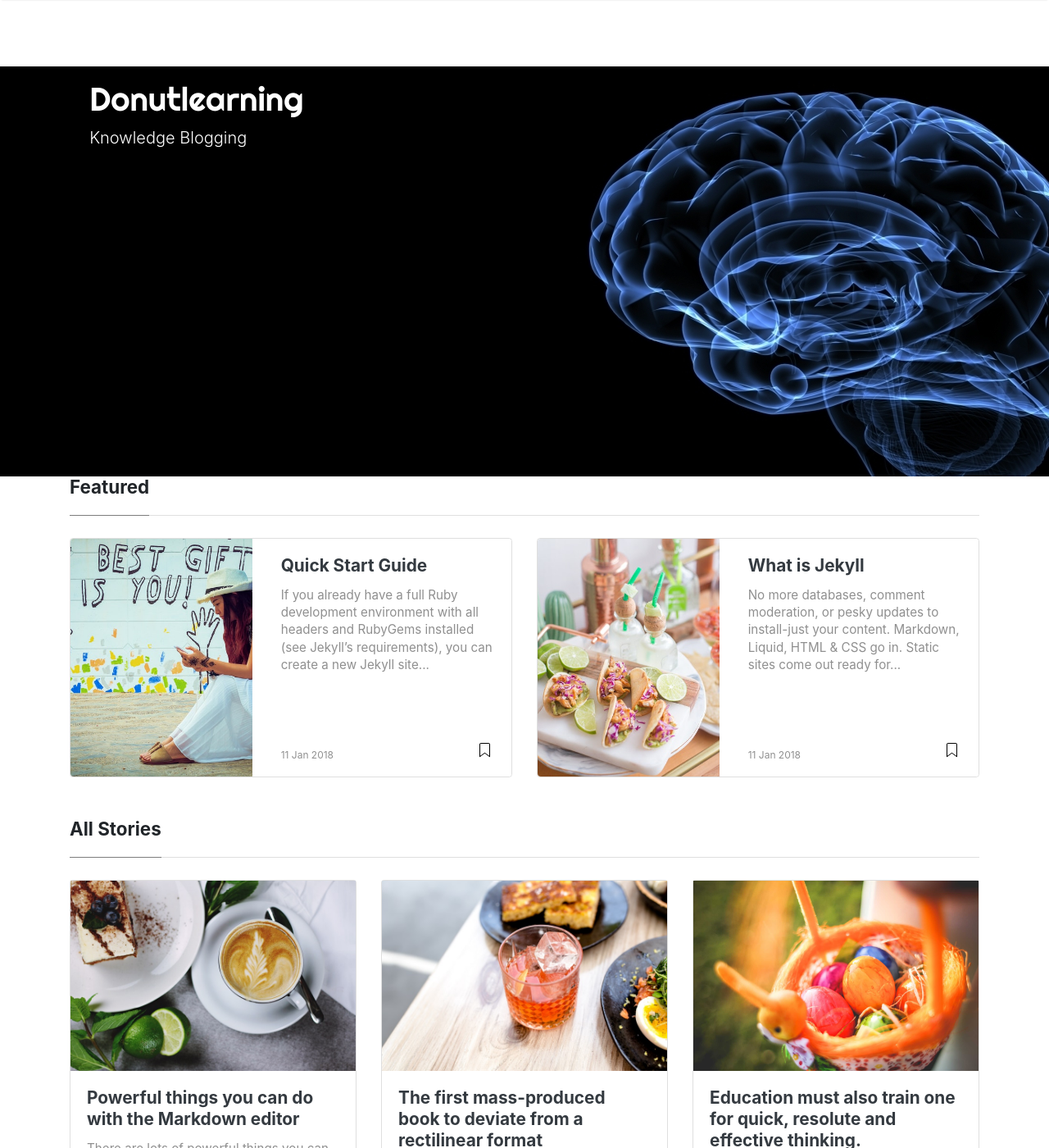
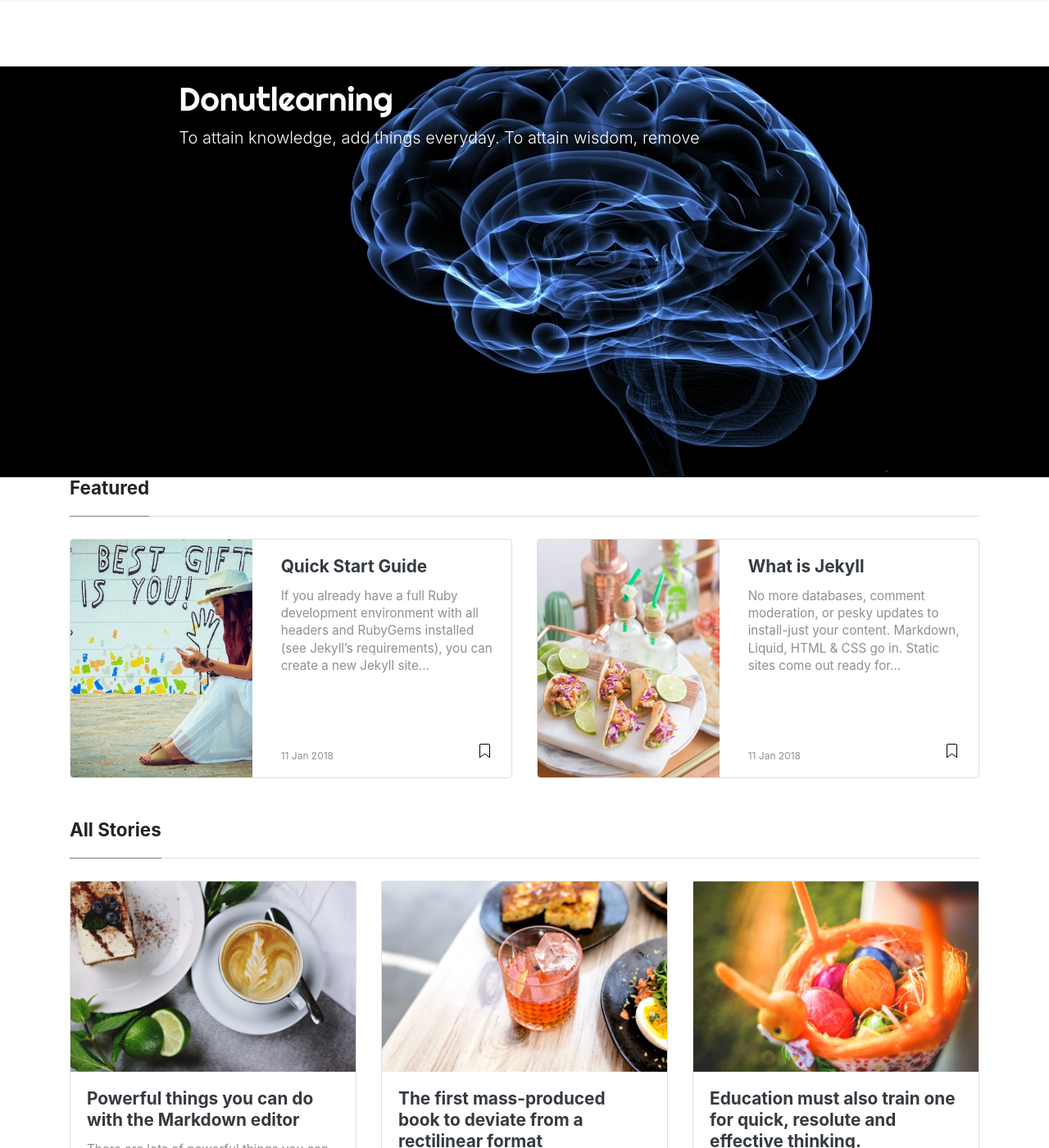
Before and after one commit to shreyasrh9/shreyasrh9.github.io, a Jekyll site: the page built from index.html, in a window 1280 px wide and 1400 px high. Shown: the whole window at 82% size. Built offline with Jekyll 4.4.1, drawn with Linux system fonts in a browser that asks for light colours; nearby versions of some CDN libraries; the list of posts is cut into pages by our own code; comment, search, counter and statistics services are not loaded; some of the changed text lies outside the part shown.

Commit message:
brain stuff finalised

```diff
--- a/_config.yml
+++ b/_config.yml
@@ -1,6 +1,7 @@
 # Site
 name: "Donutlearning"
-description: "Knowledge Blogging"
+description: To attain knowledge, add things everyday. To attain wisdom, remove things every day
+
 meta_description: "Jekyll template, Medium styled, free for bloggers."
 logo: 'assets/images/logo.png'
 brain: 'assets/images/brain.jpg'
--- a/_layouts/default.html
+++ b/_layouts/default.html
@@ -1,5 +1,6 @@
 <!DOCTYPE html>
 <html lang="en">
+
 <head>
     <meta charset="utf-8">
     <meta name="viewport" content="width=device-width, initial-scale=1, shrink-to-fit=no">
@@ -8,11 +9,14 @@
 
     <title>{{ page.title }} | {{site.name}}</title>
 
-{% if page.description %}<meta name="description" content="{{ page.description }}">{% endif %}
+    {% if page.description %}
+    <meta name="description" content="{{ page.description }}">{% endif %}
 
-<link rel="stylesheet" href="https://stackpath.bootstrapcdn.com/bootstrap/4.1.3/css/bootstrap.min.css" integrity="sha384-MCw98/SFnGE8fJT3GXwEOngsV7Zt27NXFoaoApmYm81iuXoPkFOJwJ8ERdknLPMO" crossorigin="anonymous">
+    <link rel="stylesheet" href="https://stackpath.bootstrapcdn.com/bootstrap/4.1.3/css/bootstrap.min.css" integrity="sha384-MCw98/SFnGE8fJT3GXwEOngsV7Zt27NXFoaoApmYm81iuXoPkFOJwJ8ERdknLPMO"
+        crossorigin="anonymous">
 
-<link rel="stylesheet" href="https://use.fontawesome.com/releases/v5.0.13/css/all.css" integrity="sha384-DNOHZ68U8hZfKXOrtjWvjxusGo9WQnrNx2sqG0tfsghAvtVlRW3tvkXWZh58N9jp" crossorigin="anonymous">
+    <link rel="stylesheet" href="https://use.fontawesome.com/releases/v5.0.13/css/all.css" integrity="sha384-DNOHZ68U8hZfKXOrtjWvjxusGo9WQnrNx2sqG0tfsghAvtVlRW3tvkXWZh58N9jp"
+        crossorigin="anonymous">
 
     <link href="https://fonts.googleapis.com/css?family=Righteous%7CMerriweather:300,300i,400,400i,700,700i" rel="stylesheet">
 
@@ -24,10 +28,12 @@
 
 {% if jekyll.environment == 'production' %}
 <script>
-  (function(i,s,o,g,r,a,m){i['GoogleAnalyticsObject']=r;i[r]=i[r]||function(){
-  (i[r].q=i[r].q||[]).push(arguments)},i[r].l=1*new Date();a=s.createElement(o),
-  m=s.getElementsByTagName(o)[0];a.async=1;a.src=g;m.parentNode.insertBefore(a,m)
-  })(window,document,'script','//www.google-analytics.com/analytics.js','ga');
+    (function (i, s, o, g, r, a, m) {
+    i['GoogleAnalyticsObject'] = r; i[r] = i[r] || function () {
+        (i[r].q = i[r].q || []).push(arguments)
+    }, i[r].l = 1 * new Date(); a = s.createElement(o),
+        m = s.getElementsByTagName(o)[0]; a.async = 1; a.src = g; m.parentNode.insertBefore(a, m)
+    })(window, document, 'script', '//www.google-analytics.com/analytics.js', 'ga');
 
     ga('create', '{{site.google_analytics}}', 'auto');
     ga('send', 'pageview');
@@ -35,6 +41,7 @@
 {% endif %}
 
 {% capture layout %}{% if page.layout %}layout-{{ page.layout }}{% endif %}{% endcapture %}
+
 <body class="{{ layout }}">
 
 
@@ -50,7 +57,8 @@
             </a>
             <!-- End Logo -->
 
-    <button class="navbar-toggler" type="button" data-toggle="collapse" data-target="#navbarMediumish" aria-controls="navbarSupportedContent" aria-expanded="false" aria-label="Toggle navigation">
+            <button class="navbar-toggler" type="button" data-toggle="collapse" data-target="#navbarMediumish"
+                aria-controls="navbarSupportedContent" aria-expanded="false" aria-label="Toggle navigation">
                 <span class="navbar-toggler-icon"></span>
             </button>
 
@@ -100,18 +108,16 @@
 </div> -->
 
         <div class="row">
-        <div class="col-1" style="background-color: black">
+            <div class="col-2" style="background-color: black">
 
             </div>
-        <div class="col-5" style="background-color: black;color: white">
+            <div class="brain col-10">
                 <div class="mainheading">
                     <h1 class="sitetitle">{{ site.name }}</h1>
-                    <p class="lead">
-                         {{ site.description }}
-                    </p>
+                    <p class="lead"></p>
                 </div>
             </div>
-        <div class="col" style="background-image: url('/assets/images/brain.jpg'); transform: translate3d(0px, 0px, 0px); opacity: 1;background-repeat: no-repeat;background-color: black;">
+            <div class="col" style="background-color: black;color: white">
 
             </div>
         </div>
@@ -134,17 +140,21 @@
 ================================================== -->
             <div class="alertbar">
                 <div class="container text-center">
-		<span><img src="{{ site.baseurl }}/{{ site.logo }}" alt="{{site.title}}"> &nbsp; Never miss a <b>story</b> from us, subscribe to our newsletter</span>
-        <form action="{{site.mailchimp-list}}" method="post" name="mc-embedded-subscribe-form" class="wj-contact-form validate" target="_blank" novalidate>
+                    <span><img src="{{ site.baseurl }}/{{ site.logo }}" alt="{{site.title}}"> &nbsp; Never miss a <b>story</b>
+                        from us, subscribe to our newsletter</span>
+                    <form action="{{site.mailchimp-list}}" method="post" name="mc-embedded-subscribe-form" class="wj-contact-form validate"
+                        target="_blank" novalidate>
                         <div class="mc-field-group">
-            <input type="email" placeholder="Email" name="EMAIL" class="required email" id="mce-EMAIL" autocomplete="on" required>
+                            <input type="email" placeholder="Email" name="EMAIL" class="required email" id="mce-EMAIL"
+                                autocomplete="on" required>
                             <input type="submit" value="Subscribe" name="subscribe" class="heart">
                         </div>
                     </form>
                 </div>
             </div>
 
-</div><!-- /.container>
+        </div>
+        <!-- /.container>
 
 <!-- Categories Jumbotron
 ================================================== -->
@@ -183,7 +193,7 @@
                         Copyright © {{ site.time | date: "%Y" }} {{ site.name }}
                     </div>
                     <div class="col-md-6 col-sm-6 text-center text-lg-right">
-                <a target="_blank" href="https://www.wowthemes.net">Mediumish Theme</a> by WowThemes.net
+                        <!-- <a target="_blank" href="https://www.wowthemes.net">Mediumish Theme</a> by WowThemes.net -->
                     </div>
                 </div>
             </div>
@@ -192,7 +202,8 @@
 ================================================== -->
 
 
-</div> <!-- /.site-content>
+    </div>
+    <!-- /.site-content>
 
 <!-- Bootstrap core JavaScript
 ================================================== -->
--- a/assets/css/screen.css
+++ b/assets/css/screen.css
@@ -657,3 +657,13 @@ License: https://www.wowthemes.net/freebies-license/
  .card .img-fluid {
     width:100%;
 }
+
+.brain {
+    background-image: url('/assets/images/brain.jpg');
+    transform: translate3d(0px, 0px, 0px);
+    opacity: 1;
+    background-repeat: no-repeat;
+    background-color: black;
+    background-position: center;
+    color: white
+}
--- a/assets/js/mediumish.js
+++ b/assets/js/mediumish.js
@@ -1,5 +1,12 @@
 jQuery(document).ready(function($){
-
+    var typed3 = new Typed('.lead', {
+        strings: ['', 'To attain knowledge, add things everyday. To attain wisdom, remove things every day'],
+        typeSpeed: 70,
+        backSpeed: 0,
+        smartBackspace: true, // this is a default
+        loop: true,
+        showCursor: false
+      });
     var offset = 1250;
     var duration = 800;
     jQuery(window).scroll(function() {
```
Also changed, not shown: other parts of _layouts/default.html (+11 -2 lines). Lines whose indentation alone changed are shown as unchanged.
